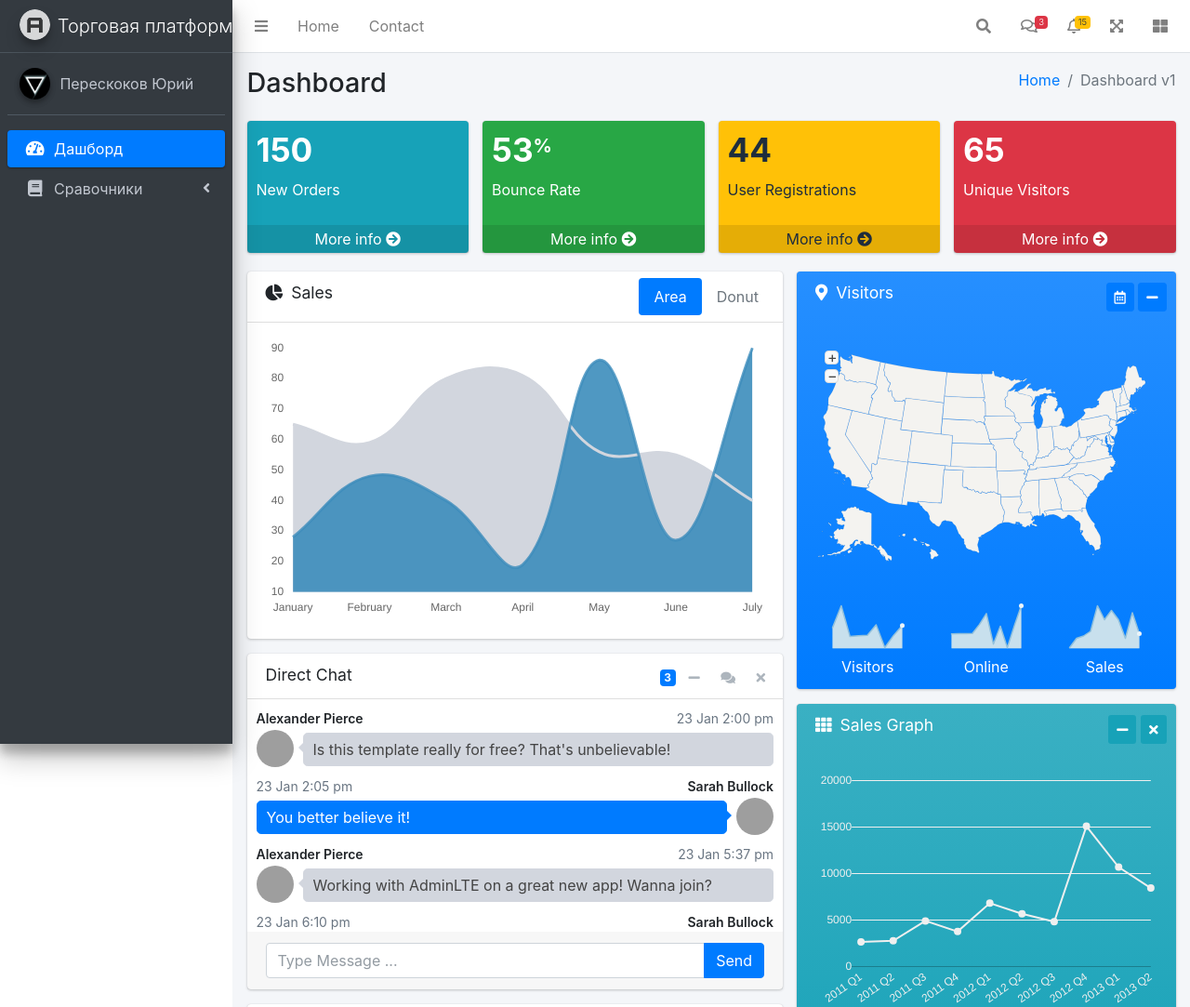
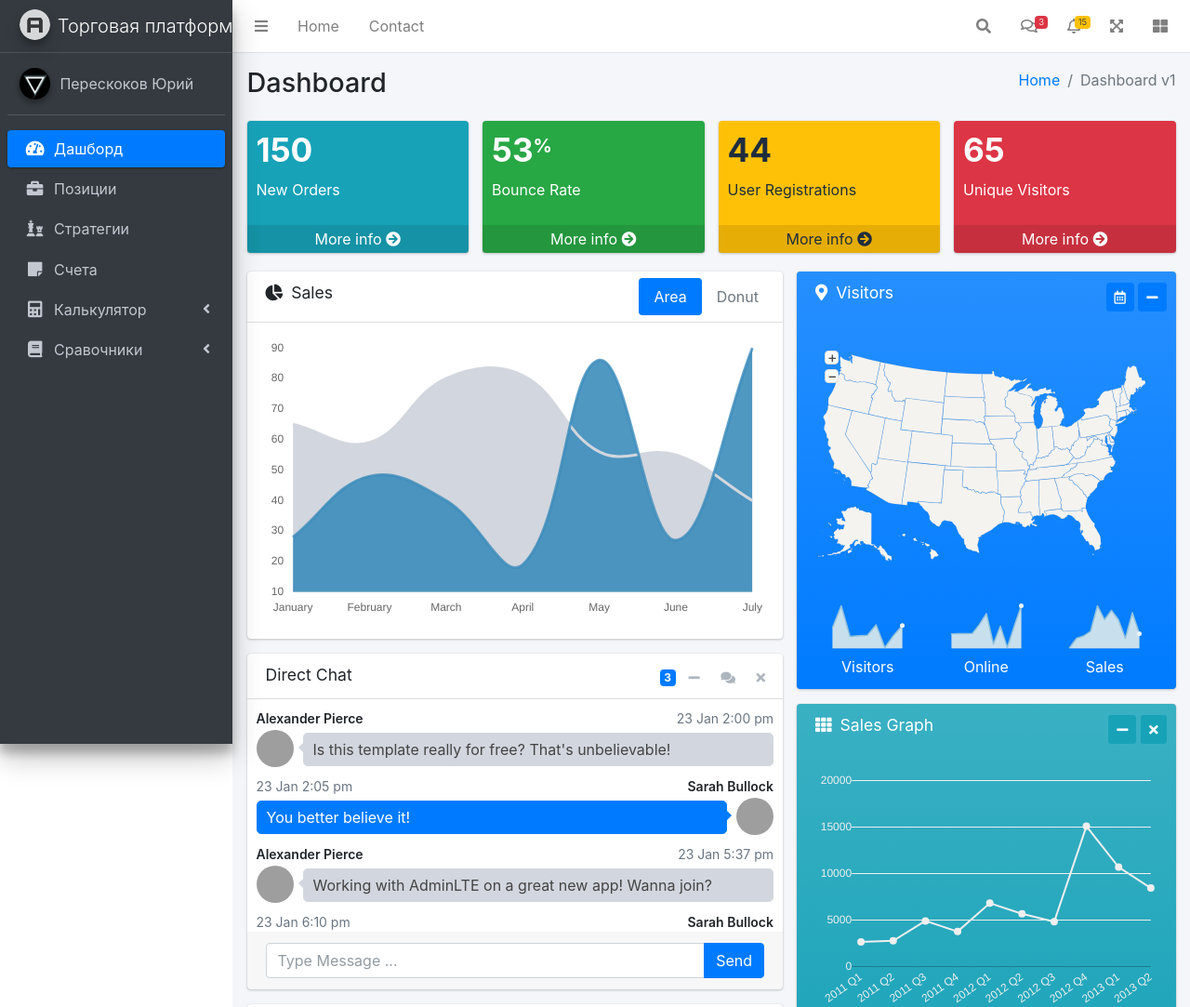
Before and after one commit to pers1307/trading-platform, a Symfony app: template templates/base.admin.html.twig in a window 1280 px wide. Shown: the top 1083 px of the page at 93% size. Run offline with Twig, Linux system fonts and the light colour scheme; the template is opened without the code that fills it, so the values that code supplies are empty; some libraries are stand-ins or nearby versions; some web fonts are replaced; grey boxes are pictures that could not be loaded.

Commit message:
Поправил левое меню. Дополнил его и подобрал иконки

```diff
--- a/templates/base.admin.html.twig
+++ b/templates/base.admin.html.twig
@@ -190,6 +190,47 @@
                     </li>
                     <li class="nav-item">
                         <a href="/" class="nav-link">
+                            <i class="nav-icon fas fa-briefcase"></i>
+                            <p>Позиции</p>
+                        </a>
+                    </li>
+                    <li class="nav-item">
+                        <a href="/" class="nav-link">
+                            <i class="nav-icon fas fa-chess"></i>
+                            <p>Стратегии</p>
+                        </a>
+                    </li>
+                    <li class="nav-item">
+                        <a href="/" class="nav-link">
+                            <i class="nav-icon fas fa-sticky-note"></i>
+                            <p>Счета</p>
+                        </a>
+                    </li>
+                    <li class="nav-item">
+                        <a href="/" class="nav-link">
+                            <i class="nav-icon fas fa-calculator"></i>
+                            <p>
+                                Калькулятор
+                                <i class="right fas fa-angle-left"></i>
+                            </p>
+                        </a>
+                        <ul class="nav nav-treeview">
+                            <li class="nav-item">
+                                <a href="/" class="nav-link">
+                                    <i class="fa fa-stop-circle nav-icon"></i>
+                                    <p>От стопа</p>
+                                </a>
+                            </li>
+                            <li class="nav-item">
+                                <a href="/" class="nav-link">
+                                    <i class="fa fa-percent nav-icon"></i>
+                                    <p>Процент от счета</p>
+                                </a>
+                            </li>
+                        </ul>
+                    </li>
+                    <li class="nav-item">
+                        <a href="/" class="nav-link">
                             <i class="nav-icon fas fa-book"></i>
                             <p>
                                 Сравочники
@@ -198,21 +239,9 @@
                         </a>
                         <ul class="nav nav-treeview">
                             <li class="nav-item">
-                                <a href="./index.html" class="nav-link active">
-                                    <i class="far fa-circle nav-icon"></i>
-                                    <p>Dashboard v1</p>
-                                </a>
-                            </li>
-                            <li class="nav-item">
-                                <a href="./index2.html" class="nav-link">
-                                    <i class="far fa-circle nav-icon"></i>
-                                    <p>Dashboard v2</p>
-                                </a>
-                            </li>
-                            <li class="nav-item">
-                                <a href="./index3.html" class="nav-link">
-                                    <i class="far fa-circle nav-icon"></i>
-                                    <p>Dashboard v3</p>
+                                <a href="/" class="nav-link">
+                                    <i class="fa fa-circle-notch nav-icon"></i>
+                                    <p>Акции</p>
                                 </a>
                             </li>
                         </ul>
```
